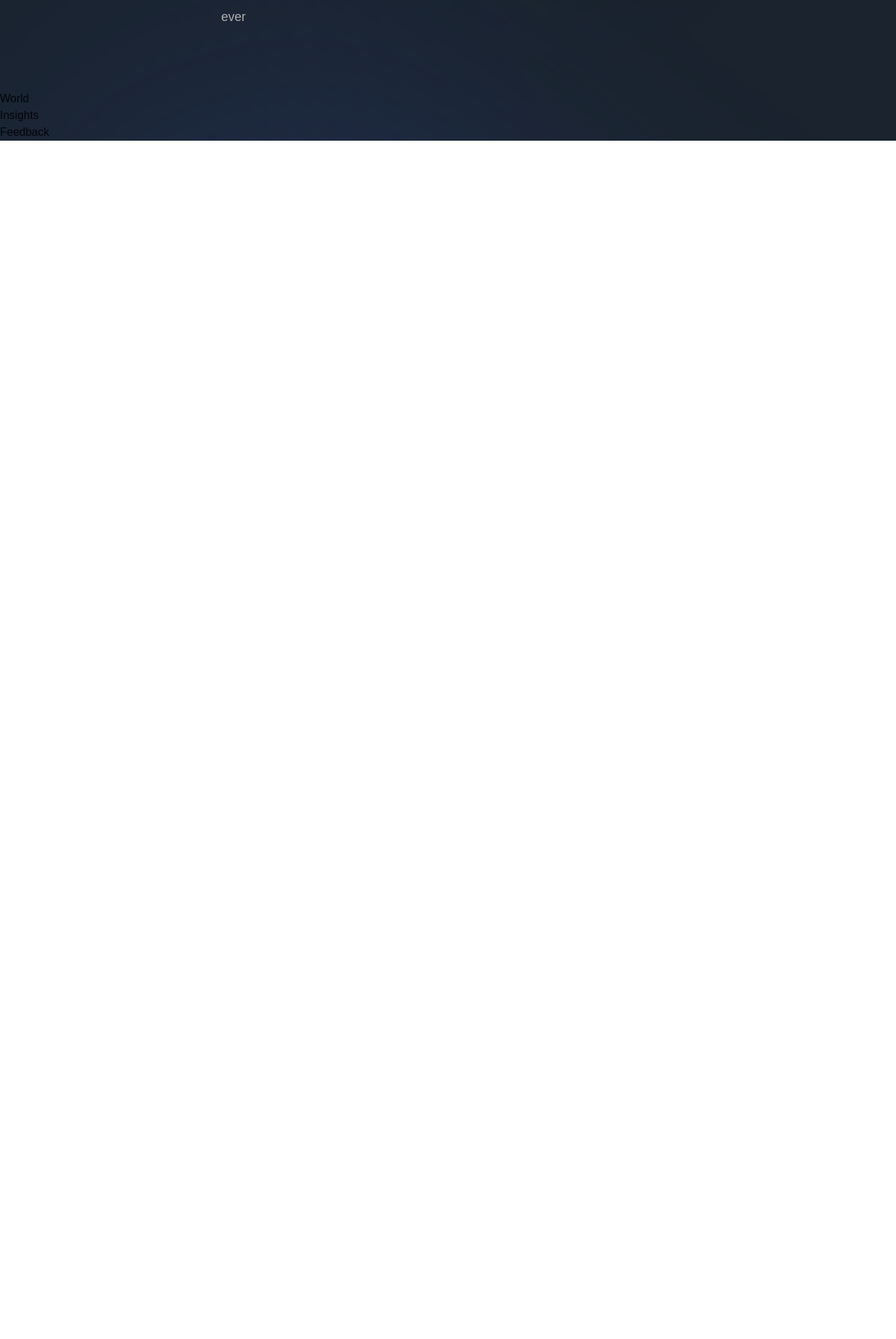
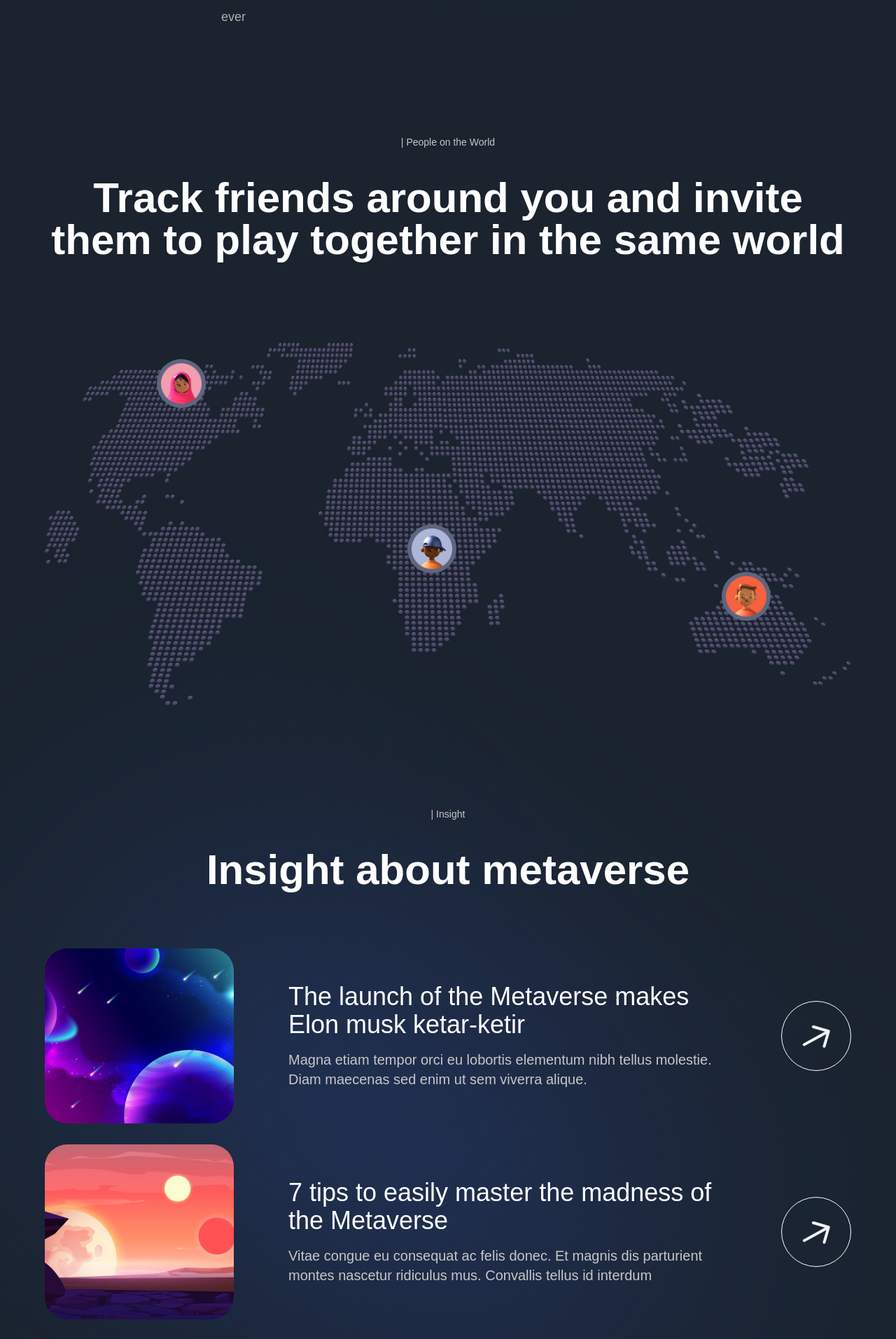
Before and after one commit to DenysSkachko/Metaverse-Madness, a React (Vite) app: page / in a window 1280 px wide. Shown: the part 4000-5913 px from the top of the page at 70% size. Before the commit the page ends 4201 px from the top, so only its background shows below. Built offline with nearby package versions, Linux system fonts and the light colour scheme.

Commit message:
Add Insight section

```diff
--- /dev/null
+++ b/src/components/InsightCard.jsx
@@ -0,0 +1,24 @@
+import { motion } from 'framer-motion'
+import { fadeIn } from '../utils/motion'
+
+const InsightCard = ({ imgUrl, title, subtitle, index }) => {
+  return (
+    <motion.div
+      variants={fadeIn('up', 'spring', index * 0.5, 1)}
+      className="flex flex-col md:flex-row gap-4"
+    >
+        <img src={imgUrl} alt={title} className="md:w-67.5 w-full h-62.5 rounded-4xl object-cover" />
+        <div className="w-full flex justify-between items-center">
+            <div className="flex-1 flex flex-col md:ml-15.5 max-w-162.5">
+                <h4 className="lg:text-4xl text-2xl text-white">{title}</h4>
+                <p className="mt-4 lg:text-xl text-sm text-secondary">{subtitle}</p>
+            </div>
+            <div className="lg:flex hidden items-center justify-center w-25 h-25 rounded-full bg-transparent border border-white">
+                <img src="/arrow.svg" alt="Arrow" className="w-[40%] h-[40%] object-contain"/>
+            </div>
+        </div>
+    </motion.div>
+  )
+}
+
+export default InsightCard
--- a/src/sections/Insights.jsx
+++ b/src/sections/Insights.jsx
@@ -1,8 +1,33 @@
-import React from 'react'
+import { motion } from 'framer-motion'
+import styles from '../styles'
+import { staggerContainer } from '../utils/motion'
+import { TypingText, TitleText } from '../components/CustomTexts'
+import { insights } from '../constants'
+import InsightCard from '../components/InsightCard'
 
 const Insights = () => {
   return (
-    <div>Insights</div>
+    <section className={`${styles.paddings} relative z-10`}>
+      <motion.div
+        variants={staggerContainer}
+        initial="hidden"
+        whileInView="show"
+        viewport={{ once: false, amount: 0.25 }}
+        className={`${styles.innerWidth} mx-auto flex flex-col gap-8`}
+      >
+        <TypingText title="| Insight" textStyles="text-center" />
+        <TitleText
+          title={<>Insight about metaverse</>}
+          textStyles="text-center"
+        />
+
+        <div className="mt-12.5 flex flex-col gap-7.5 ">
+            {insights.map((insight, index) => (
+                <InsightCard key={`insight-${index}`} {...insight} index={index + 1}/>
+            ))}
+        </div>
+      </motion.div>
+    </section>
   )
 }
 
--- a/src/sections/World.jsx
+++ b/src/sections/World.jsx
@@ -1,8 +1,39 @@
-import React from 'react'
+import { motion } from 'framer-motion'
+import styles from '../styles'
+import { staggerContainer, fadeIn } from '../utils/motion'
+import { TypingText, TitleText } from '../components/CustomTexts'
 
 const World = () => {
   return (
-    <div>World</div>
+    <section className={`${styles.paddings} relative z-10`}>
+      <motion.div
+        variants={staggerContainer}
+        initial="hidden"
+        whileInView="show"
+        viewport={{ once: false, amount: 0.25 }}
+        className={`${styles.innerWidth} mx-auto flex flex-col gap-8`}
+      >
+        <TypingText title="| People on the World" textStyles="text-center" />
+        <TitleText
+          title={<>Track friends around you and invite them to play together in the same world</>}
+          textStyles="text-center"
+        />
+
+        <motion.div variants={fadeIn('up', 'tween', 0.3 , 1)} className="relative mt-0 md:mt-17 flex w-wull h-138">
+            <img src="/map.png" alt="Map" className="w-full h-full object-contain"/>
+
+            <div className="absolute bottom-[40%] right-[5%] md:bottom-[25%] md:right-[10%] w-17.5 h-17.5 p-1.5 rounded-full bg-[#5d6680]">
+                <img src="/people-01.png" alt="People" className="w-full h-full"/>
+            </div>
+            <div className="absolute top-[30%] left-10  xl:top-10 md:left-20 xl:left-40 w-17.5 h-17.5 p-1.5 rounded-full bg-[#5d6680]">
+                <img src="/people-02.png" alt="People" className="w-full h-full"/>
+            </div>
+            <div className="absolute top-1/2 left-[45%] w-17.5 h-17.5 p-1.5 rounded-full bg-[#5d6680]">
+                <img src="/people-03.png" alt="People" className="w-full h-full"/>
+            </div>
+        </motion.div>
+      </motion.div>
+    </section>
   )
 }
 
```
